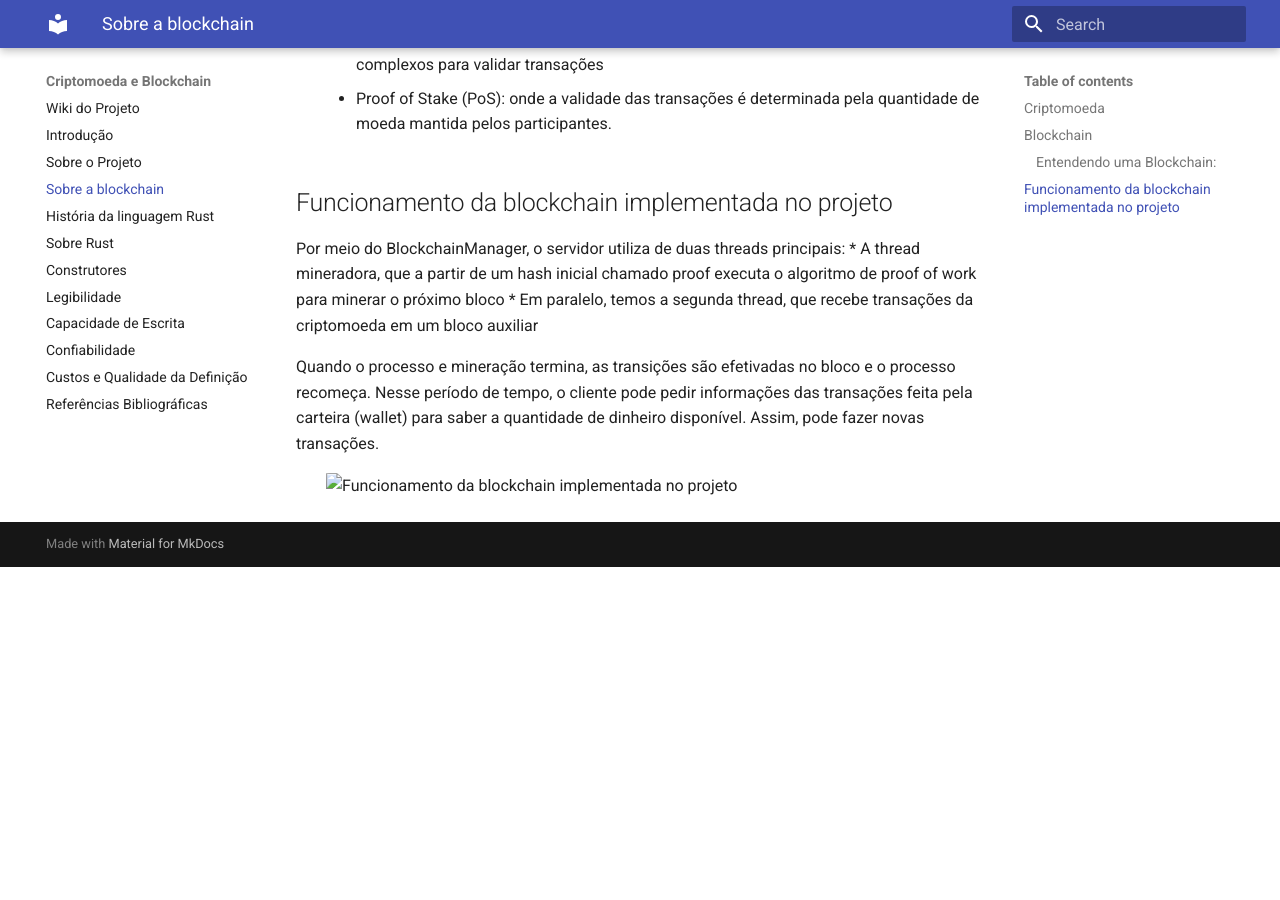
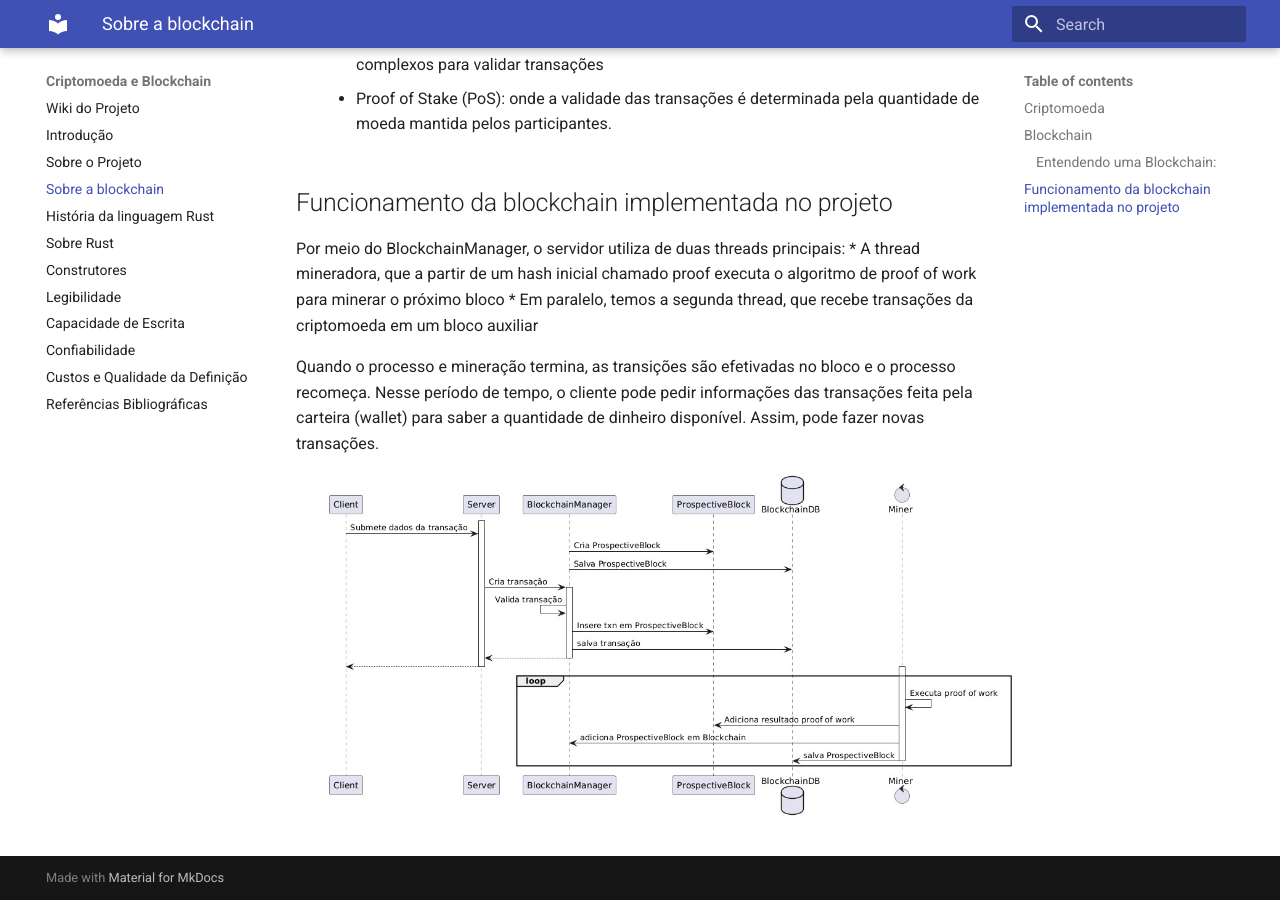
Before and after one commit to seraphritt/projeto_LP, an MkDocs documentation site: the page built from docs/1.2_sobreBlockchain.md, in a window 1280 px wide and 900 px high, scrolled down 1069 px. Built offline with MkDocs 1.6.1 and Material for MkDocs 9.7.7, drawn with Linux system fonts in a browser that asks for light colours; before the commit the page ends 1636 px from its top, so only the background shows below that.

Commit message:
Correção do diretório da img do blockchain

```diff
--- a/docs/1.2_sobreBlockchain.md
+++ b/docs/1.2_sobreBlockchain.md
@@ -29,5 +29,5 @@ Por meio do BlockchainManager, o servidor utiliza de duas threads principais:
 Quando o processo e mineração termina, as transições são efetivadas no bloco e o processo recomeça. Nesse período de tempo, o cliente pode pedir informações das transações feita pela carteira (wallet) para saber a quantidade de dinheiro disponível. Assim, pode fazer novas transações.
 
 <p align="left">
-  <img style="border-radius: 1%; margin-left:30px" src="../docs/images/blockchain.png" alt="Funcionamento da blockchain implementada no projeto" width="1000">
+  <img style="border-radius: 1%; margin-left:30px" src="../images/blockchain.png" alt="Funcionamento da blockchain implementada no projeto" width="1000">
 </p>
```
